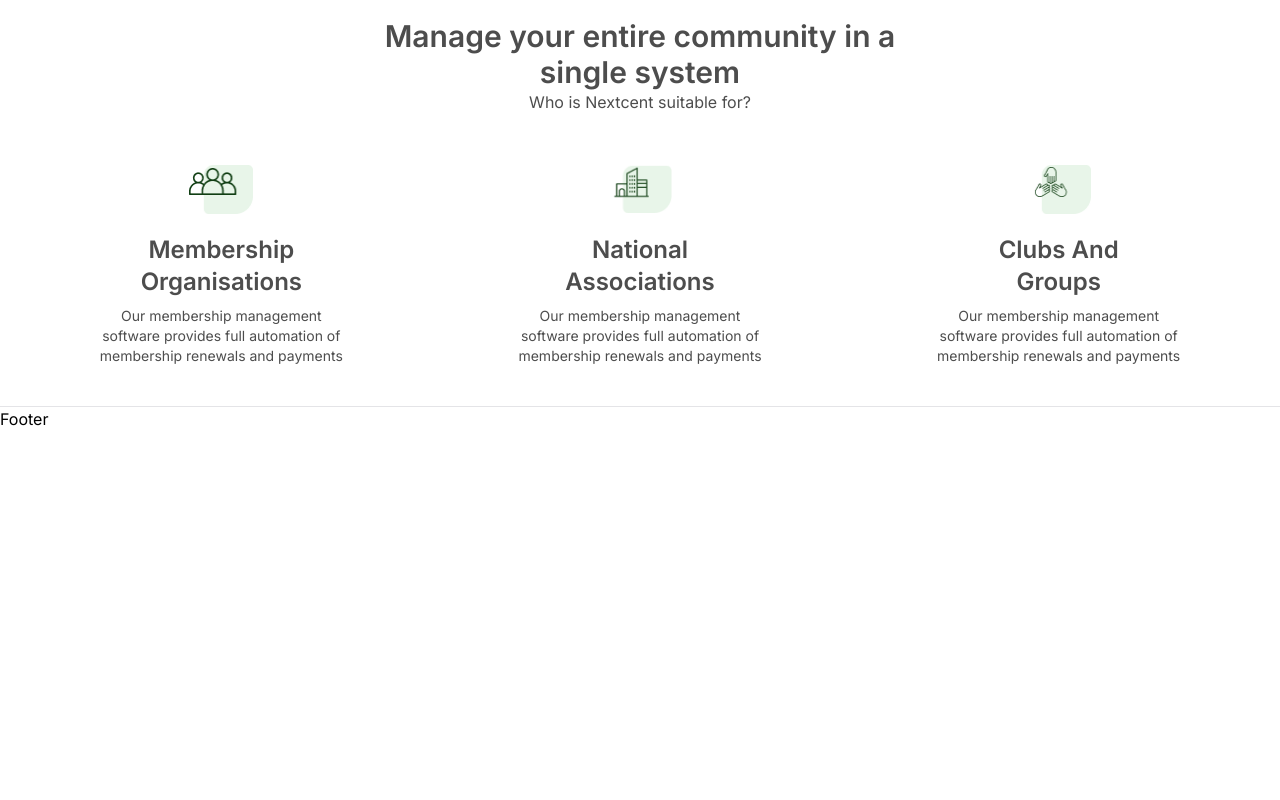
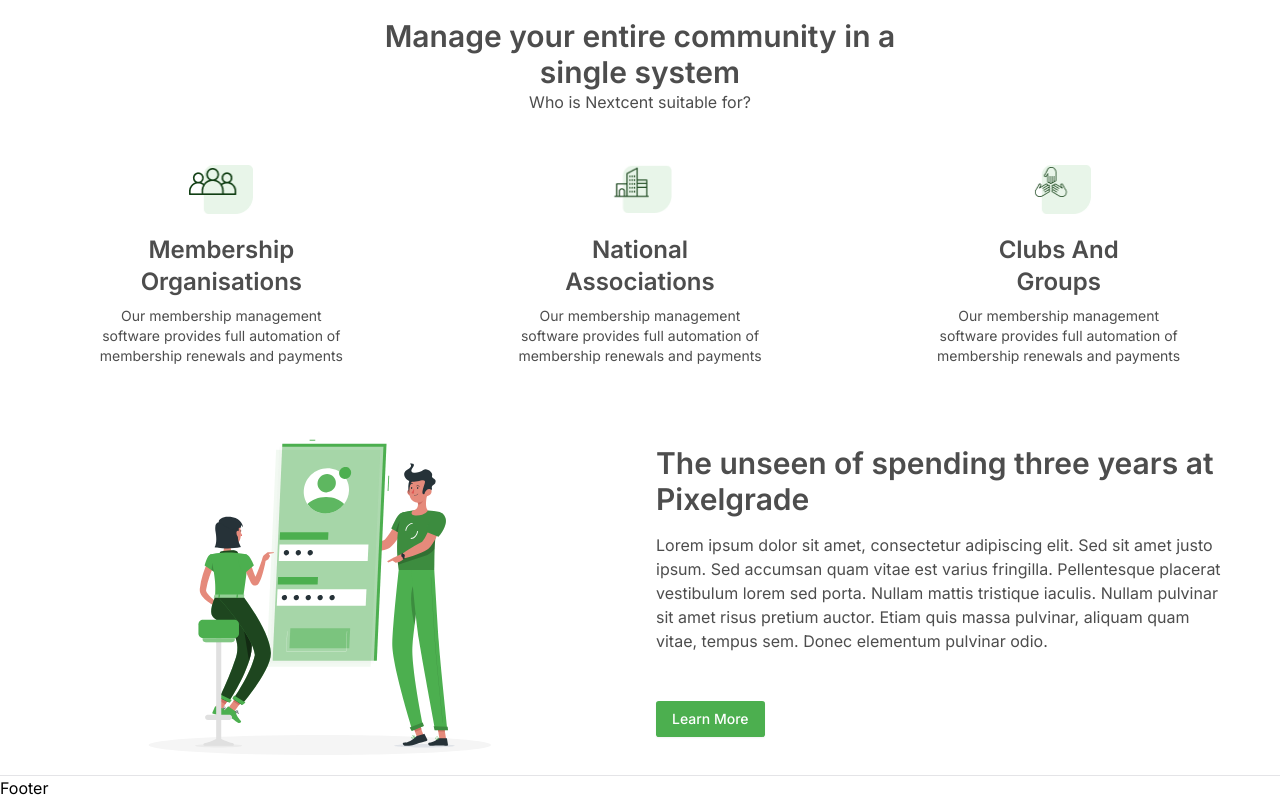
Before and after one commit to wellingtongmota/next-cent, a Next.js app: page / in a window 1280 px wide. Shown: the part 745-1545 px from the top of the page. Before the commit the page ends 1176 px from the top, so only its background shows below. Built offline with nearby package versions, Linux system fonts and the light colour scheme.

Commit message:
feat: adição componente Unlock

```diff
--- a/app/page.tsx
+++ b/app/page.tsx
@@ -1,11 +1,13 @@
 import { Clients } from "@/components/clients"
 import { Hero } from "@/components/hero"
+import { Unlock } from "@/components/unlock"
 
 export default function Home() {
   return (
     <div>
       <Hero />
       <Clients />
+      <Unlock />
     </div>
   )
 }
--- /dev/null
+++ b/components/unlock/index.tsx
@@ -0,0 +1,30 @@
+import { Button } from "@/components/ui/button"
+
+export function Unlock() {
+  return (
+    <div className="wrapper flex flex-col items-center py-5 2xl:py-10">
+      <div className="grid w-full items-center gap-8 md:grid-cols-2">
+        {/* eslint-disable-next-line @next/next/no-img-element */}
+        <img
+          src="/unlock_illustration.svg"
+          alt="Illustration"
+          className="h-full max-h-96 object-center xl:justify-self-center 2xl:justify-self-end"
+        />
+        <div className="max-w-xl space-y-4">
+          <h3 className="headline-3 text-neutral-gray">
+            The unseen of spending three years at Pixelgrade
+          </h3>
+          <p className="text-neutral-gray">
+            Lorem ipsum dolor sit amet, consectetur adipiscing elit. Sed sit
+            amet justo ipsum. Sed accumsan quam vitae est varius fringilla.
+            Pellentesque placerat vestibulum lorem sed porta. Nullam mattis
+            tristique iaculis. Nullam pulvinar sit amet risus pretium auctor.
+            Etiam quis massa pulvinar, aliquam quam vitae, tempus sem. Donec
+            elementum pulvinar odio.
+          </p>
+          <Button className="mt-4 xl:mt-8">Learn More</Button>
+        </div>
+      </div>
+    </div>
+  )
+}
```
Also changed, not shown: public/unlock_illustration.svg (added).
